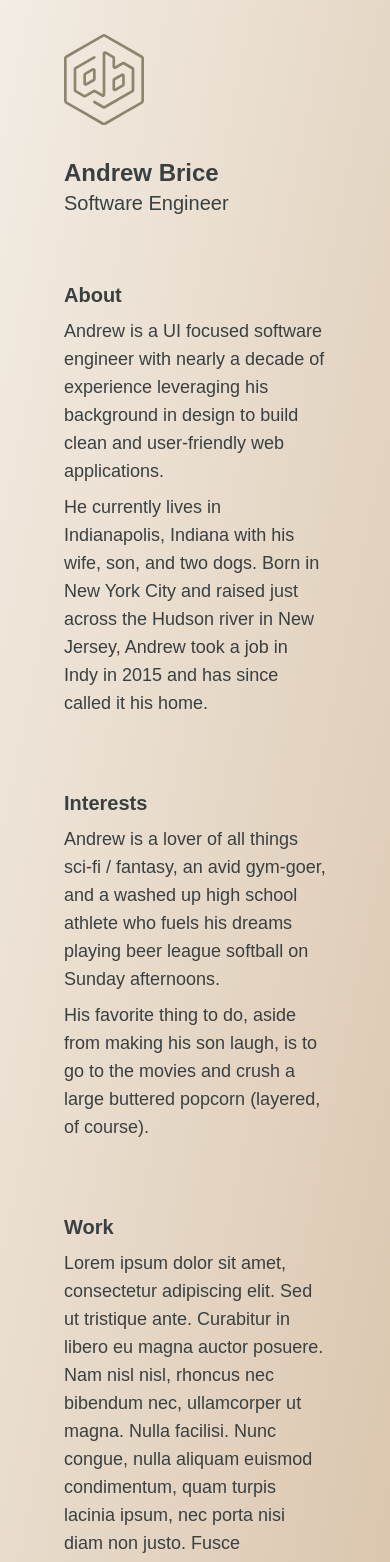
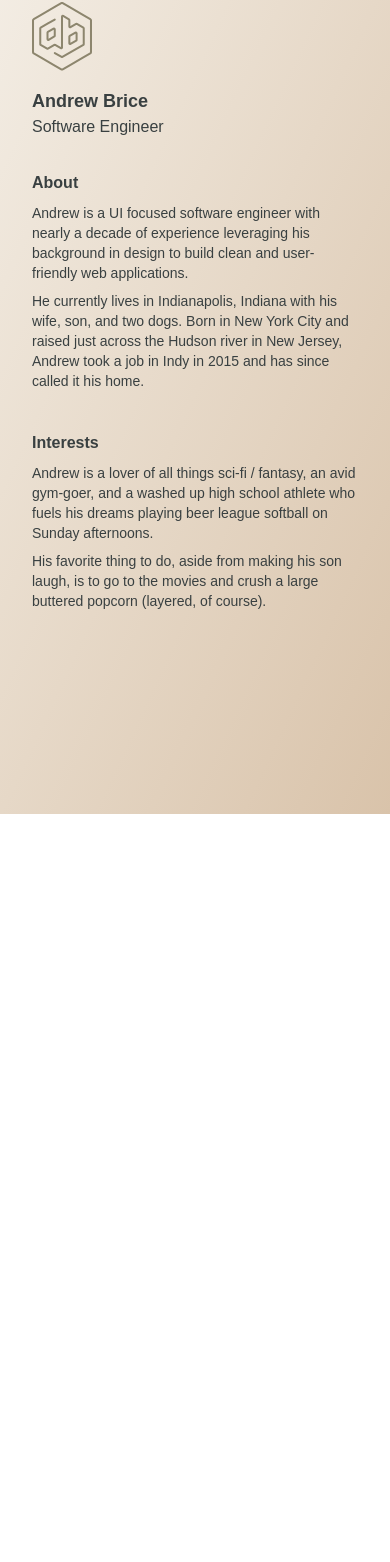
Before and after one commit to bricea27/thebriceisright, a React (Vite) app: page / in a window 390 px wide. Shown: the part 30-1592 px from the top of the page. After the commit the page ends 844 px from the top, so only its background shows below. Built offline with nearby package versions, Linux system fonts and the light colour scheme; a web font is replaced by a local one.

Commit message:
feat: create Article components

```diff
--- a/src/App.jsx
+++ b/src/App.jsx
@@ -1,53 +1,44 @@
+import Article, { ArticleBody, ArticleHeading } from "./components/Article";
 import Logo from "./components/Logo";
 
 export default function App() {
   return (
-    <main className="w-full min-h-screen bg-background p-16 text-text-primary bg-gradient-to-br from-background to-background-light items-center flex flex-col">
-      <header className="w-full max-w-lg mb-16">
-        <Logo className="animate animate-fade-in-up max-w-[80px] mb-8 stroke-text-secondary" />
-        <h1 className="font-sans font-extrabold text-2xl">Andrew Brice</h1>
-        <h2 className="font-sans font-light text-xl">Software Engineer</h2>
+    <main className="w-full min-h-screen bg-background p-8 lg:p-16 font-sans text-text-primary bg-gradient-to-br from-background to-background-light flex flex-col items-center">
+      <header className="animate animate-fade-in-up w-full max-w-lg mb-8 lg:mb-16">
+        <Logo className="max-w-[60px] lg:max-w-[80px] mb-4 lg:mb-8 stroke-text-secondary" />
+        <h1 className="font-sans font-extrabold text-lg lg:text-2xl">
+          Andrew Brice
+        </h1>
+        <h2 className="font-sans font-light text-base lg:text-xl">
+          Software Engineer
+        </h2>
       </header>
-      <section className="max-w-lg mb-16">
-        <h3 className="font-sans font-bold text-xl mb-2">About</h3>
-        <p className="font-sans font-light text-lg mb-2">
+      <Article>
+        <ArticleHeading>About</ArticleHeading>
+        <ArticleBody>
           Andrew is a UI focused software engineer with nearly a decade of
           experience leveraging his background in design to build clean and
           user-friendly web applications.
-        </p>
-        <p className="font-sans font-light text-lg mb-2">
+        </ArticleBody>
+        <ArticleBody>
           He currently lives in Indianapolis, Indiana with his wife, son, and
           two dogs. Born in New York City and raised just across the Hudson
           river in New Jersey, Andrew took a job in Indy in 2015 and has since
           called it his home.
-        </p>
-      </section>
-      <section className="max-w-lg mb-16">
-        <h3 className="font-sans font-bold text-xl mb-2">Interests</h3>
-        <p className="font-sans font-light text-lg mb-2">
+        </ArticleBody>
+      </Article>
+      <Article>
+        <ArticleHeading>Interests</ArticleHeading>
+        <ArticleBody>
           Andrew is a lover of all things sci-fi / fantasy, an avid gym-goer,
           and a washed up high school athlete who fuels his dreams playing beer
           league softball on Sunday afternoons.
-        </p>
-        <p className="font-sans font-light text-lg mb-2">
+        </ArticleBody>
+        <ArticleBody>
           His favorite thing to do, aside from making his son laugh, is to go to
           the movies and crush a large buttered popcorn (layered, of course).
-        </p>
-      </section>
-
-      <section className="max-w-lg mb-16">
-        <h3 className="font-sans font-bold text-xl mb-2">Work</h3>
-        <p className="font-sans font-light text-lg mb-2">
-          Lorem ipsum dolor sit amet, consectetur adipiscing elit. Sed ut
-          tristique ante. Curabitur in libero eu magna auctor posuere. Nam nisl
-          nisl, rhoncus nec bibendum nec, ullamcorper ut magna. Nulla facilisi.
-          Nunc congue, nulla aliquam euismod condimentum, quam turpis lacinia
-          ipsum, nec porta nisi diam non justo. Fusce malesuada erat in lorem
-          tincidunt, eget congue tellus pellentesque. Proin non molestie magna.
-          In sed libero vel neque semper dictum non a quam. Pellentesque feugiat
-          sapien vitae libero eleifend, vitae pellentesque arcu mattis.
-        </p>
-      </section>
+        </ArticleBody>
+      </Article>
     </main>
   );
 }
--- /dev/null
+++ b/src/components/Article/Article.jsx
@@ -0,0 +1,8 @@
+export default function Article(props) {
+  return (
+    <article
+      className="animate animate-fade-in-up w-full max-w-lg mb-8 lg:mb-16"
+      {...props}
+    />
+  );
+}
--- /dev/null
+++ b/src/components/Article/ArticleBody.jsx
@@ -0,0 +1,5 @@
+export default function ArticleBody(props) {
+  return (
+    <p className="font-light text-sm lg:text-lg mb-2 lg:mb-4" {...props} />
+  );
+}
--- /dev/null
+++ b/src/components/Article/ArticleHeading.jsx
@@ -0,0 +1,5 @@
+export default function ArticleHeading(props) {
+  return (
+    <h3 className="font-bold text-base lg:text-xl mb-2 lg:mb-4" {...props} />
+  );
+}
--- /dev/null
+++ b/src/components/Article/index.js
@@ -0,0 +1,3 @@
+export { default } from './Article';
+export { default as ArticleBody } from './ArticleBody'
+export { default as ArticleHeading } from './ArticleHeading'
```
